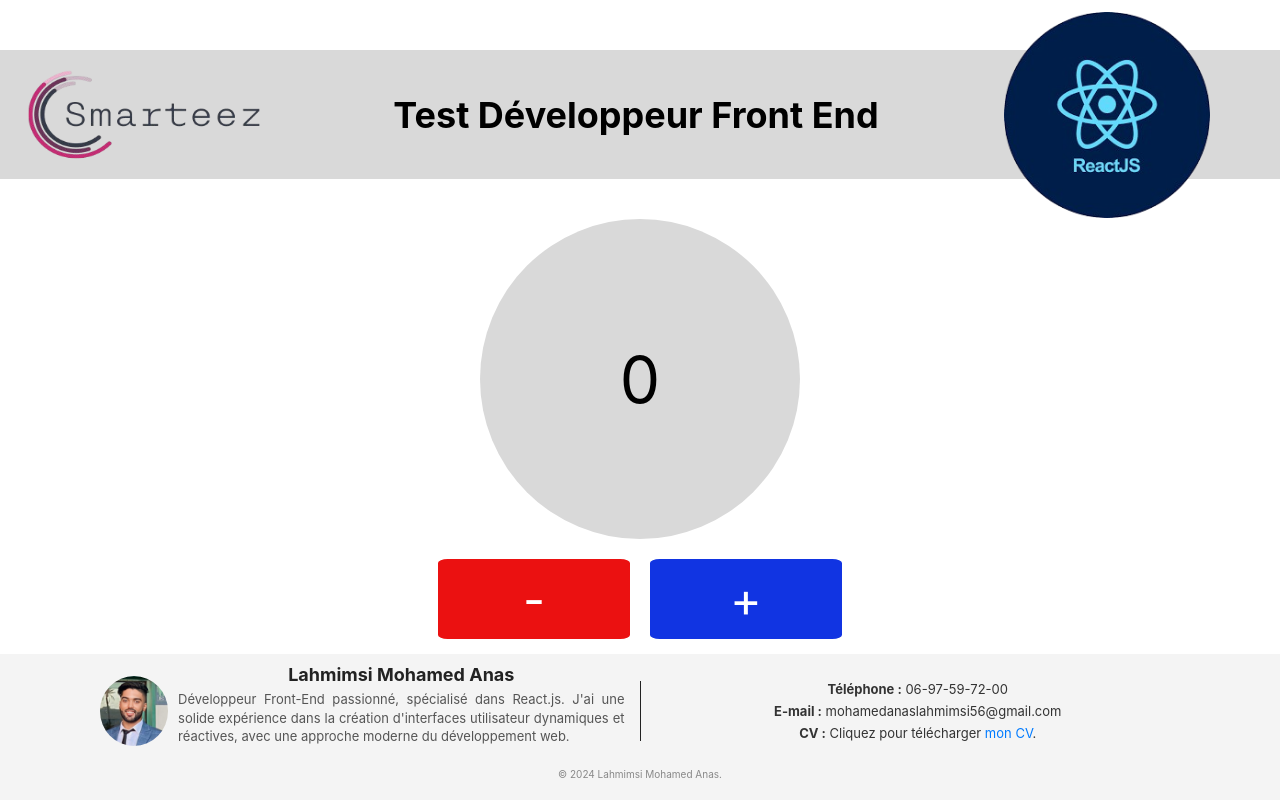
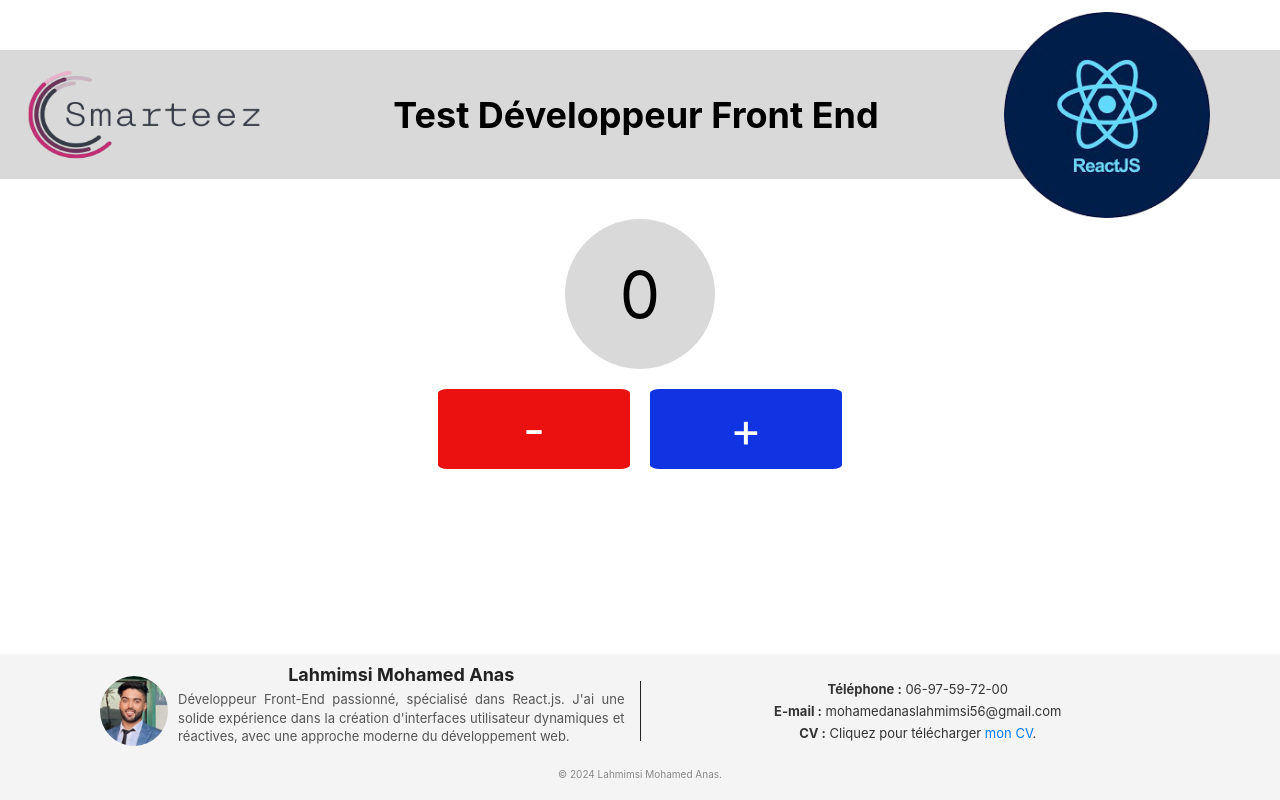
Before and after one commit to MohamedAnasLahmimsi/test-react, a React (Create React App) app: page / in a window 1280 px wide. Built offline with nearby package versions, Linux system fonts and the light colour scheme.

Commit message:
modification de style4

```diff
--- a/src/count.css
+++ b/src/count.css
@@ -12,8 +12,8 @@
   display: flex;
   justify-content: center;
   align-items: center;
-  width: 25vw; /* Utilisation de la largeur de la fenêtre */
-  height: 25vw; /* Garder une forme ronde */
+  width: 150px; /* Utilisation de la largeur de la fenêtre */
+  height: 150px; /* Garder une forme ronde */
   background: #D9D9D9;
   border-radius: 50%;
   margin-top: 20px;
```
